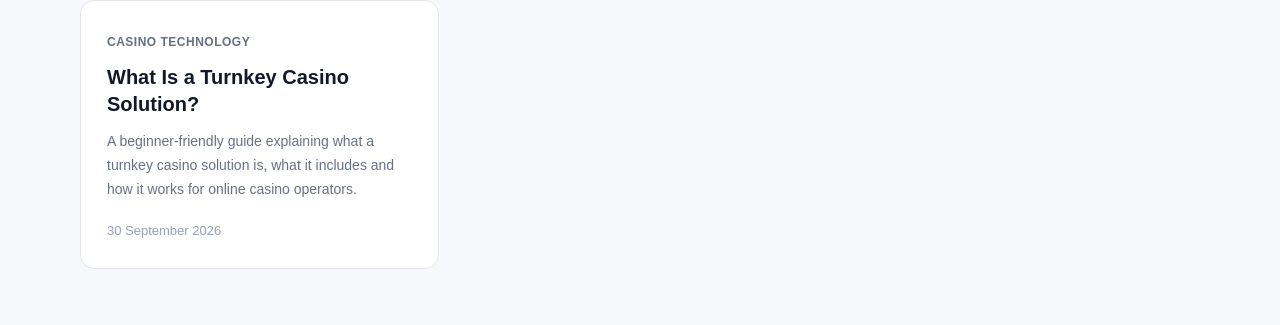
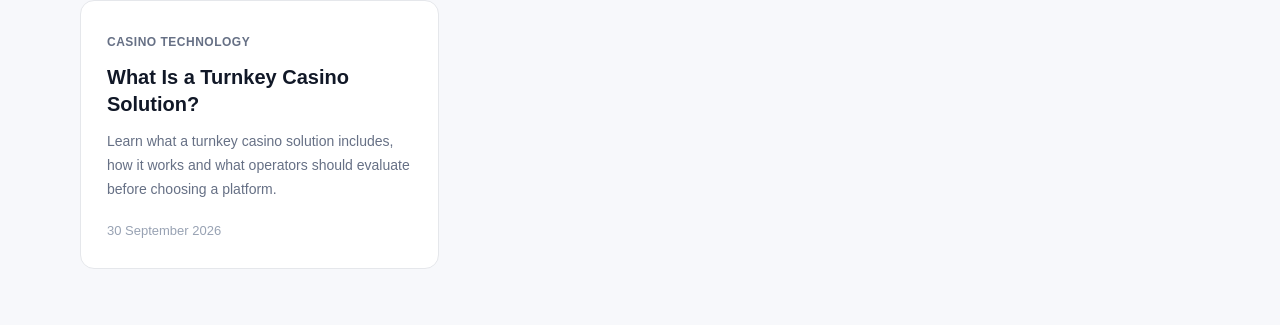
Before and after one commit to alexbrooks-crdm/iGaming-resources, a Jekyll site: the page built from index.md, in a window 1280 px wide and 900 px high, scrolled down 757 px. Shown: the part 417-742 px from the top of the window. Built offline with Jekyll 4.4.1, drawn with Linux system fonts in a browser that asks for light colours.

Commit message:
Update description and add image metadata

```diff
--- a/_posts/2026-09-30-what-is-a-turnkey-casino-solution.md
+++ b/_posts/2026-09-30-what-is-a-turnkey-casino-solution.md
@@ -1,7 +1,7 @@
 ---
 layout: post
 title: "What Is a Turnkey Casino Solution?"
-description: "A beginner-friendly guide explaining what a turnkey casino solution is, what it includes and how it works for online casino operators."
+description: "Learn what a turnkey casino solution includes, how it works and what operators should evaluate before choosing a platform."
 date: 2026-09-30 10:00:00 +0530
 categories:
   - Casino Technology
@@ -9,6 +9,8 @@ tags:
   - turnkey casino
   - casino software
   - iGaming
+image: /assets/images/turnkey-casino-solution.webp
+image_alt: "Online casino platform technology dashboard"
 ---
 
 A turnkey casino solution is a ready-made technology platform that allows an operator to launch an online casino without developing every part of the platform from scratch.
```
